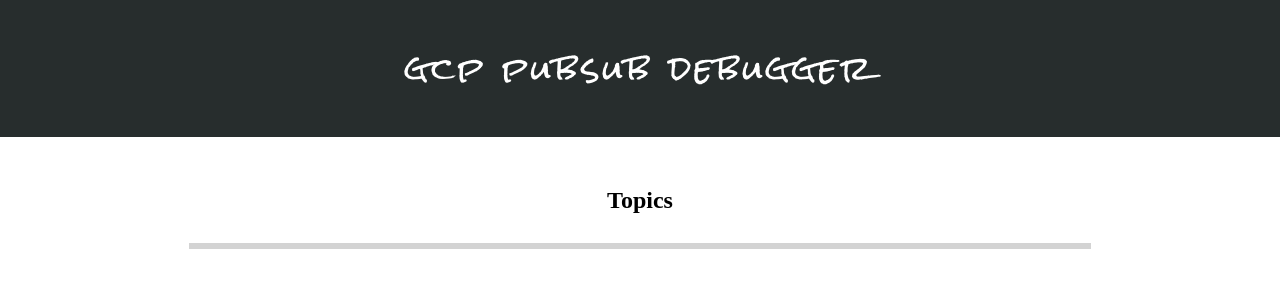
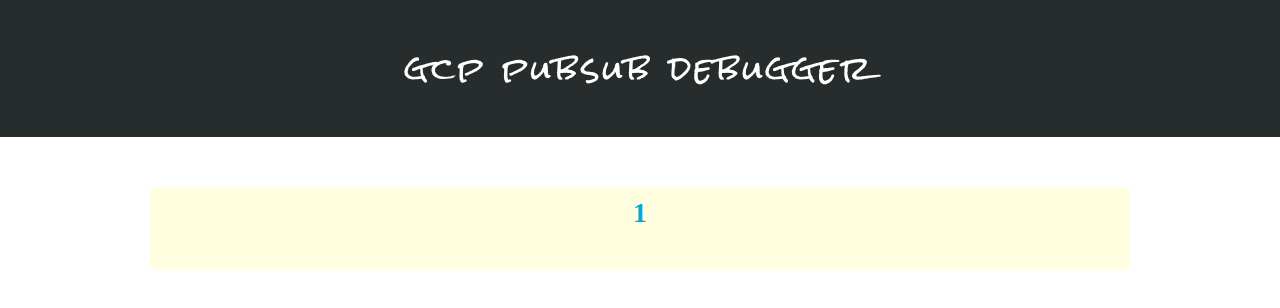
Before and after one commit to goldo/gcp-pubsub-debugger, a React (Create React App) app in the folder client/: page /topic/1 in a window 1280 px wide. Shown: the top 308 px of the page. Built offline with nearby package versions, Linux system fonts and the light colour scheme; a web font is replaced by a local one.

Commit message:
Create topic details page + fetch messsages data

```diff
--- a/client/package.json
+++ b/client/package.json
@@ -9,6 +9,8 @@
     "react": "^16.3.0",
     "react-apollo": "^2.1.1",
     "react-dom": "^16.3.0",
+    "react-router": "^4.2.0",
+    "react-router-dom": "^4.2.2",
     "react-scripts": "1.1.1",
     "styled-components": "^3.2.5"
   },
--- a/client/src/App.js
+++ b/client/src/App.js
@@ -1,6 +1,8 @@
 import React, { Component } from 'react';
+import { Switch, Route } from 'react-router-dom';
 import { Header } from './components/Header';
 import TopicList from './components/TopicList';
+import TopicItemDetail from './components/TopicItemDetail';
 import './App.css';
 
 class App extends Component {
@@ -8,7 +10,10 @@
     return (
       <div className="App">
         <Header>gcp pubsub debugger</Header>
-        <TopicList />
+        <Switch>
+          <Route exact path="/" component={TopicList} />
+          <Route exact path="/topic/:name" component={TopicItemDetail} />
+        </Switch>
       </div>
     );
   }
--- a/client/src/components/TopicItem.js
+++ b/client/src/components/TopicItem.js
@@ -1,4 +1,5 @@
 import React from 'react';
+import { Link } from 'react-router-dom';
 import styled from 'styled-components';
 
 const TopicItemSubject = styled.li`
@@ -14,6 +15,12 @@
   border: 2px solid #ffffff;
 `;
 
+let linkStyle = {
+  textDecoration: 'none'
+};
+
 export const TopicItem = ({ index, name }) => (
-  <TopicItemSubject index={index}>{name}</TopicItemSubject>
+  <Link to={`/topic/${name}`} style={linkStyle}>
+    <TopicItemSubject index={index}>{name}</TopicItemSubject>
+  </Link>
 );
--- /dev/null
+++ b/client/src/components/TopicItemDetail.js
@@ -0,0 +1,66 @@
+import React from 'react';
+import { graphql } from 'react-apollo';
+import gql from 'graphql-tag';
+import { withRouter } from 'react-router';
+import styled from 'styled-components';
+
+const Detail = styled.div`
+  background-color: lightyellow;
+  border-radius: 5px;
+  padding: 10px 100px;
+  margin: 0 150px;
+`;
+
+const TopicName = styled.h1`
+  color: #00a7e1;
+  font-size: 28px;
+  padding-bottom: 30px;
+`;
+
+const SingleDetail = styled.div`
+  padding-bottom: 25px;
+  font-size: 20px;
+`;
+
+let bold = {
+  fontWeight: 'bold'
+};
+
+const TopicItemDetail = props =>
+  (props.messageQuery.messages && console.log(props.messageQuery.messages)) || (
+    <div>
+      <Detail>
+        <TopicName>{props.match.params.name}</TopicName>
+        {props.messageQuery.messages &&
+          props.messageQuery.messages.map(message => (
+            <SingleDetail key={message.id}>
+              <div style={bold}>{message.data}</div>
+              <div>{JSON.stringify(message.attributes)}</div>
+              <div>{message.publishTime}</div>
+            </SingleDetail>
+          ))}
+      </Detail>
+    </div>
+  );
+
+const MESSAGE_QUERY = gql`
+  query MessageQuery($topicName: String!) {
+    messages(topicName: $topicName) {
+      id
+      data
+      attributes
+      publishTime
+    }
+  }
+`;
+
+const getTopicDetails = graphql(MESSAGE_QUERY, {
+  name: 'messageQuery',
+  options: props => ({
+    variables: {
+      topicName: props.match.params.name
+    }
+  })
+})(TopicItemDetail);
+
+export default withRouter(getTopicDetails);
--- a/client/src/components/TopicList.js
+++ b/client/src/components/TopicList.js
@@ -1,6 +1,7 @@
 import React from 'react';
 import { graphql } from 'react-apollo';
 import gql from 'graphql-tag';
+import { withRouter } from 'react-router';
 import styled from 'styled-components';
 import { TopicItem } from './TopicItem';
 import '../../src/App.css';
@@ -49,6 +50,8 @@
   }
 `;
 
-export default graphql(TOPICS_QUERY, {
+const GetTopics = graphql(TOPICS_QUERY, {
   name: 'topicsQuery'
 })(TopicList);
+
+export default withRouter(GetTopics);
--- a/client/src/index.js
+++ b/client/src/index.js
@@ -1,15 +1,18 @@
 import React from 'react';
 import ReactDOM from 'react-dom';
 import { ApolloProvider } from 'react-apollo';
+import { BrowserRouter } from 'react-router-dom';
 import registerServiceWorker from './registerServiceWorker';
 import './index.css';
 import App from './App';
 import { client } from './apolloClient';
 
 ReactDOM.render(
-  <ApolloProvider client={client}>
-    <App />
-  </ApolloProvider>,
+  <BrowserRouter>
+    <ApolloProvider client={client}>
+      <App />
+    </ApolloProvider>
+  </BrowserRouter>,
   document.getElementById('root')
 );
 registerServiceWorker();
```
Also changed, not shown: 1 other file (tests, documents, lock files or other folders).
